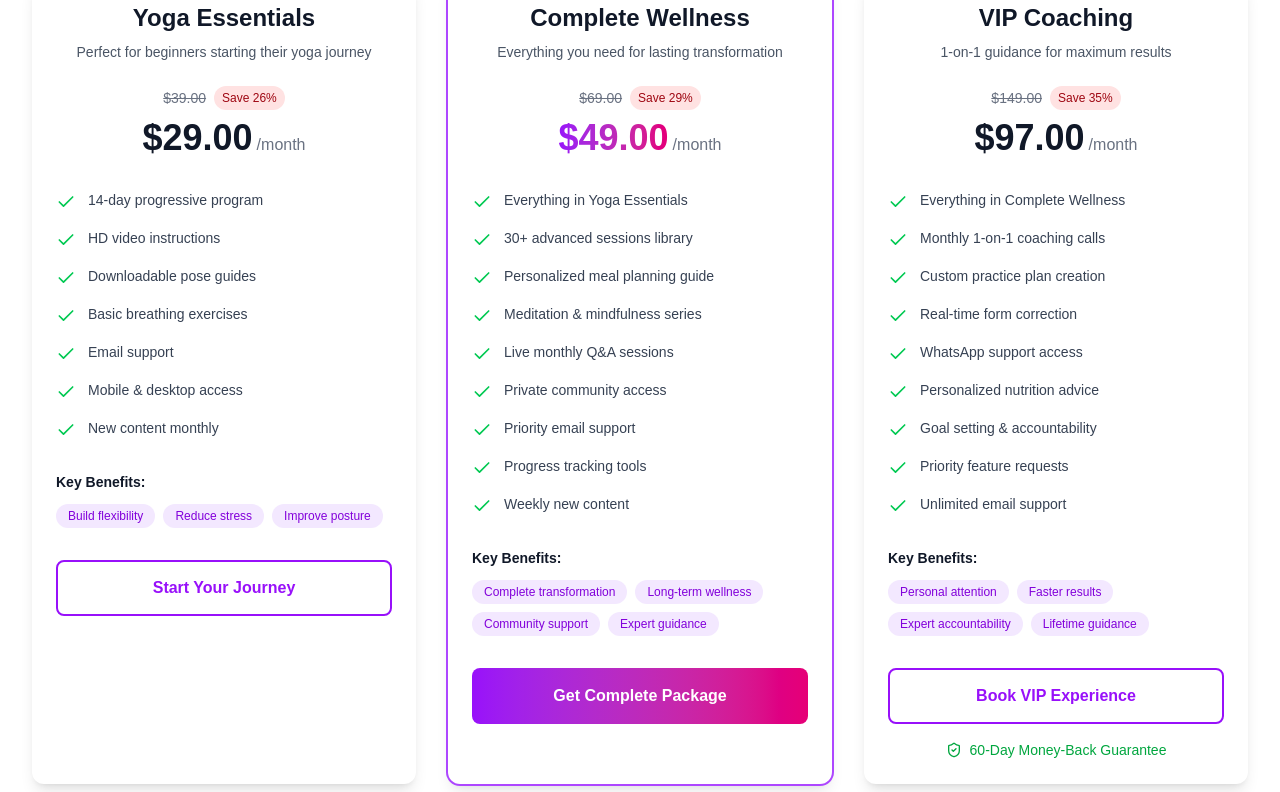
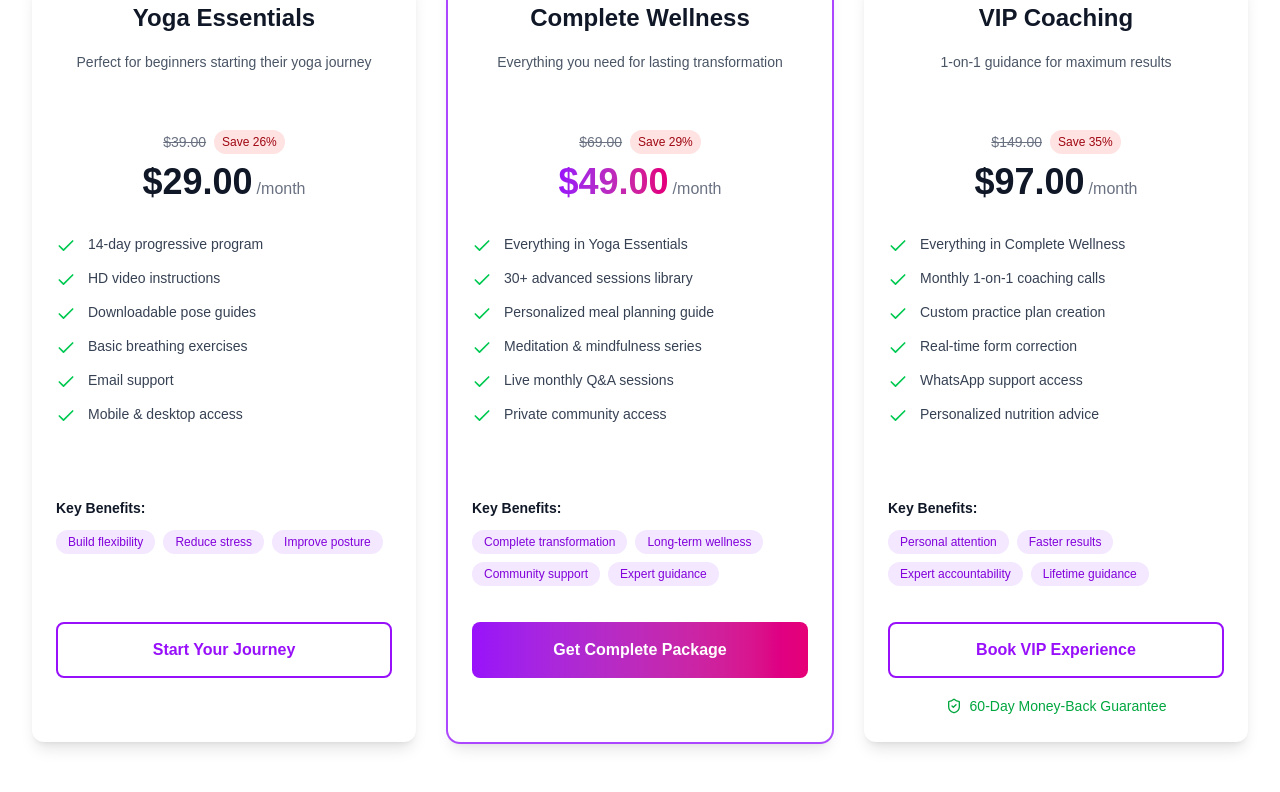
Before and after one commit to bumbaRasch/yoga-transformation, a Next.js app: page / in a window 1280 px wide. Shown: the part 8848-9640 px from the top of the page. Built offline with nearby package versions, Linux system fonts and the light colour scheme.

Commit message:
feat: enhance pricing card layout with fixed height sections for header, features, benefits, and CTA

```diff
--- a/src/components/features/pricing.tsx
+++ b/src/components/features/pricing.tsx
@@ -42,6 +42,7 @@ function PricingCard({ plan, index, isAnnual }: PricingCardProps) {
     <motion.div
       className={`
         relative bg-white dark:bg-gray-800 rounded-xl p-6 shadow-lg transition-all duration-300
+        flex flex-col h-full
         ${plan.popular ? 'ring-2 ring-purple-500 ring-opacity-50' : 'hover:shadow-xl'}
       `}
       initial={{ opacity: 0, y: 30 }}
@@ -64,17 +65,19 @@ function PricingCard({ plan, index, isAnnual }: PricingCardProps) {
         </div>
       )}
 
-      {/* Header */}
-      <div className="text-center mb-8">
+      {/* Header - Fixed Height Section */}
+      <div className="text-center mb-8 flex-shrink-0 min-h-[200px] flex flex-col justify-between">
+        <div className="flex-shrink-0">
           <h3 className="text-2xl font-bold text-gray-900 dark:text-white mb-2">
             {safeTranslate(`pricing.plans.${plan.id}.name`, plan.name)}
           </h3>
-        <p className="text-gray-600 dark:text-gray-300 text-sm mb-6">
+          <p className="text-gray-600 dark:text-gray-300 text-sm mb-6 line-clamp-2 h-[2.5rem] flex items-center justify-center">
             {safeTranslate(`pricing.plans.${plan.id}.description`, plan.description)}
           </p>
+        </div>
 
         {/* Pricing */}
-        <div className="space-y-2">
+        <div className="space-y-2 flex-shrink-0">
           {currentPrice.originalPrice && (
             <div className="flex items-center justify-center gap-2">
               <span className="text-sm text-gray-500 line-through">
@@ -102,9 +105,12 @@ function PricingCard({ plan, index, isAnnual }: PricingCardProps) {
         </div>
       </div>
 
-      {/* Features */}
-      <div className="space-y-4 mb-8">
-        {(plan.features || []).map((_, i) => (
+      {/* Content - Flexible Section with Equal Distribution */}
+      <div className="flex flex-col flex-1 justify-between space-y-6">
+        {/* Features - Fixed Height */}
+        <div className="flex-shrink-0 min-h-[240px]">
+          <div className="space-y-3">
+            {(plan.features || []).slice(0, 6).map((_, i) => (
               <motion.div
                 key={i}
                 className="flex items-start gap-3"
@@ -113,20 +119,21 @@ function PricingCard({ plan, index, isAnnual }: PricingCardProps) {
                 transition={{ delay: index * 0.2 + i * 0.1 }}
               >
                 <Check className="w-5 h-5 text-green-500 flex-shrink-0 mt-0.5" />
-            <span className="text-gray-700 dark:text-gray-300 text-sm">
+                <span className="text-gray-700 dark:text-gray-300 text-sm line-clamp-2">
                   {safeTranslate(`pricing.plans.${plan.id}.features.${i}`, plan.features[i])}
                 </span>
               </motion.div>
             ))}
           </div>
+        </div>
 
-      {/* Benefits */}
-      <div className="mb-8">
+        {/* Benefits - Fixed Height */}
+        <div className="flex-shrink-0 min-h-[100px]">
           <h4 className="font-semibold text-gray-900 dark:text-white mb-3 text-sm">
             {safeTranslate('pricing.keyBenefits', 'Key Benefits:')}
           </h4>
-        <div className="flex flex-wrap gap-2">
-          {(plan.benefits || []).map((_, i) => (
+          <div className="flex flex-wrap gap-2 content-start h-[60px] overflow-hidden">
+            {(plan.benefits || []).slice(0, 4).map((_, i) => (
               <span
                 key={i}
                 className="px-3 py-1 bg-purple-100 dark:bg-purple-900/30 text-purple-700 dark:text-purple-300 rounded-full text-xs font-medium"
@@ -137,11 +144,12 @@ function PricingCard({ plan, index, isAnnual }: PricingCardProps) {
           </div>
         </div>
 
-      {/* CTA Button */}
+        {/* CTA Section - Fixed Height at Bottom */}
+        <div className="flex-shrink-0 mt-auto">
           <Button
             size="lg"
             className={`
-          w-full font-semibold
+              w-full font-semibold mb-4
               ${plan.popular
                 ? 'bg-gradient-to-r from-purple-600 to-pink-600 hover:from-purple-700 hover:to-pink-700'
                 : ''
@@ -152,15 +160,17 @@ function PricingCard({ plan, index, isAnnual }: PricingCardProps) {
             {safeTranslate(`pricing.plans.${plan.id}.cta`, plan.cta)}
           </Button>
 
-      {/* Guarantee */}
+          {/* Guarantee - Fixed Height */}
+          <div className="h-[24px] flex items-center justify-center">
             {plan.id === 'vip' && (
-        <div className="mt-4 text-center">
               <div className="flex items-center justify-center gap-2 text-sm text-green-600 dark:text-green-400">
                 <ShieldCheck className="w-4 h-4" />
                 <span>{safeTranslate('pricing.additionalFeatures.moneyBackGuarantee.title', '60-Day Money-Back Guarantee')}</span>
               </div>
+            )}
           </div>
-      )}
+        </div>
+      </div>
     </motion.div>
   )
 }
@@ -238,7 +248,10 @@ function PricingContent() {
         </motion.div>
 
         {/* Pricing Cards */}
-        <div className="grid grid-cols-1 md:grid-cols-3 gap-8 mb-16">
+        <div
+          id="pricing"
+          className="grid grid-cols-1 md:grid-cols-3 gap-8 mb-16 auto-rows-fr"
+        >
           {pricingPlans.map((plan, index) => (
             <PricingCard key={plan.id} plan={plan} index={index} isAnnual={isAnnual} />
           ))}
```
Lines whose indentation alone changed are shown as unchanged.
